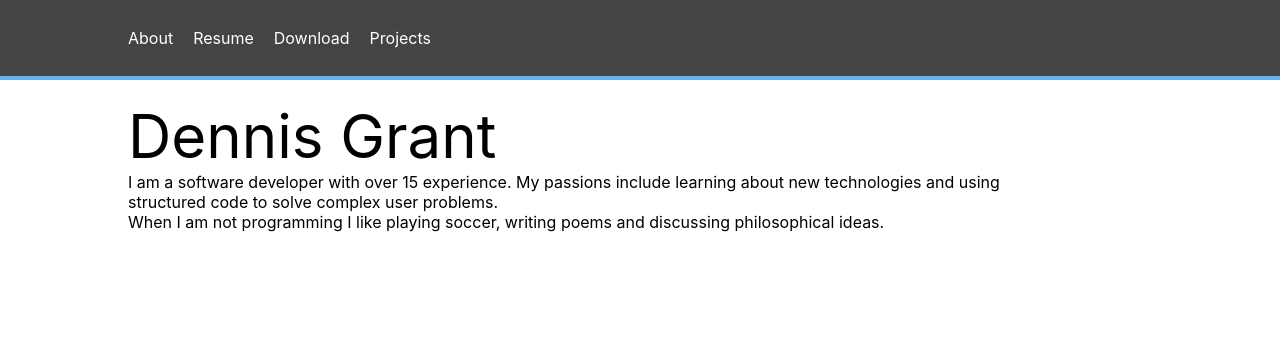
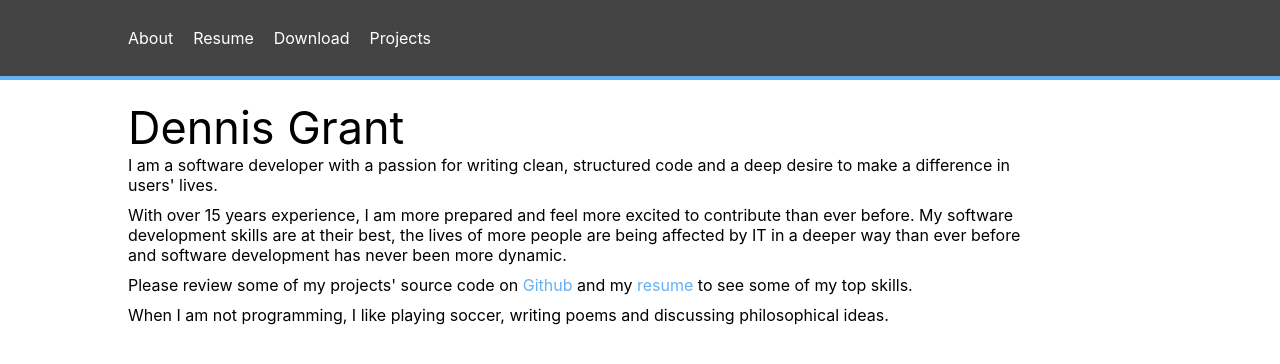
Before and after one commit to dennis-grant/dennisgrant.ca, a React (Create React App) app: page /about in a window 1280 px wide. Shown: the top 364 px of the page. Built offline with nearby package versions, Linux system fonts and the light colour scheme.

Commit message:
update About component

```diff
--- a/src/About.js
+++ b/src/About.js
@@ -7,10 +7,23 @@ class About extends Component {
       <div className="about">
         <header>Dennis Grant</header>
         <section>
-          <p>I am a software developer with over 15 experience. My passions include learning about new technologies
-          and using structured code to solve complex user problems.</p>
+          <p>
+          I am a software developer with a passion for writing clean, structured code and a deep desire to make a difference in users' lives.
+          </p>
 
-          <p>When I am not programming I like playing soccer, writing poems and discussing philosophical ideas.</p>
+          <p>
+          With over 15 years experience, I am more prepared and feel more excited to contribute than ever before. My software development skills are at their best,
+          the lives of more people are being affected by IT in a deeper way than ever before and software development has never been more dynamic.
+          </p>
+
+          <p>
+          Please review some of my projects' source code on <a href="http://www.github.com/dennis-grant" target="_blank">Github</a> and my&nbsp;
+          <a href="/resume">resume</a> to see some of my top skills.
+          </p>
+
+          <p>
+          When I am not programming, I like playing soccer, writing poems and discussing philosophical ideas.
+          </p>
         </section>
       </div>
     );
--- a/src/About.scss
+++ b/src/About.scss
@@ -1,9 +1,25 @@
-.about > header {
-  font-size: 60px;
-}
+.about {
+  > header {
+    font-size: 45px;
+  }
 
-.about > section {
-  width: 50%;
+  > section {
+    width: 50%;
+  }
+
+  > section {
+    > p {
+      margin-top: 10px;
+    }
+
+    > p:first-child {
+      margin-top: 0;
+    }
+
+    > p > a {
+      color: #64B1F5;
+    }
+  }
 }
 
 @media screen and (max-device-width: 800px) {
```
